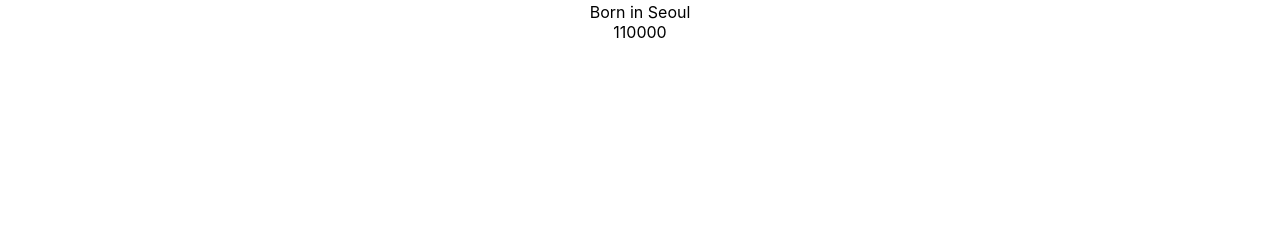
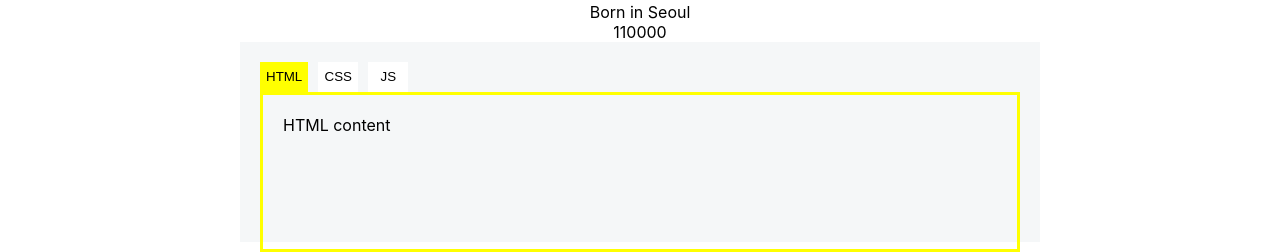
Before and after one commit to pizzaYami/shopping_mall_project, a React (Create React App) app: page /detail/1 in a window 1280 px wide. Shown: the part 635-887 px from the top of the page. Before the commit the page ends 800 px from the top, so only its background shows below. Built offline with nearby package versions, Linux system fonts and the light colour scheme.

Commit message:
[feat] 추가 tap만들기

```diff
--- a/package.json
+++ b/package.json
@@ -9,9 +9,11 @@
     "axios": "^1.4.0",
     "bootstrap": "^5.3.1",
     "react": "^18.2.0",
+    "react-bootstrap": "^2.8.0",
     "react-dom": "^18.2.0",
     "react-router-dom": "^6.15.0",
     "react-scripts": "5.0.1",
+    "styled-components": "^6.0.7",
     "web-vitals": "^2.1.4"
   },
   "scripts": {
--- a/src/components/Card.js
+++ b/src/components/Card.js
@@ -6,9 +6,6 @@ import axios from "axios";
 function Card() {
   let [shoes, setShoes] = useState([...data]);
   let [getCounter, setGetCounter] = useState(2);
-  useEffect(() => {
-    alert("로딩중입니다.");
-  }, [shoes]);
   return (
     <>
       {getCounter < 4 ? (
--- a/src/components/Detail.js
+++ b/src/components/Detail.js
@@ -1,9 +1,9 @@
 import { useParams } from "react-router-dom";
 import { useEffect, useState } from "react";
+import styled from "styled-components";
 
 function Detail({ shoes }) {
   let { id } = useParams();
-
   return (
     <div className="shoes_item">
       {/* eslint-disable-next-line jsx-a11y/alt-text */}
@@ -14,8 +14,71 @@ function Detail({ shoes }) {
       <h4>{shoes[id].title}</h4>
       <p>{shoes[id].content}</p>
       <p>{shoes[id].price}</p>
+      <TabContent />
     </div>
   );
 }
 
+function TabContent() {
+  let [tapButton, setTapButton] = useState(0);
+  let [tapContent, setTapContent] = useState([
+    <div>HTML content</div>,
+    <div>CSS content</div>,
+    <div>JS content</div>,
+  ]);
+  return (
+    <Container>
+      <TapContainer tapButton={tapButton}>
+        <button
+          onClick={() => {
+            setTapButton(0);
+          }}
+        >
+          HTML
+        </button>
+        <button
+          onClick={() => {
+            setTapButton(1);
+          }}
+        >
+          CSS
+        </button>
+        <button
+          onClick={() => {
+            setTapButton(2);
+          }}
+        >
+          JS
+        </button>
+      </TapContainer>
+      <TapContents>{tapContent[tapButton]}</TapContents>
+    </Container>
+  );
+}
+
 export default Detail;
+
+let Container = styled.div`
+  background: #f5f7f8;
+  width: 800px;
+  height: 200px;
+  padding: 20px;
+`;
+
+let TapContainer = styled.div`
+  button {
+    height: 30px;
+    min-width: 40px;
+    margin-right: 10px;
+    background-color: white; // 나중에 바꿈
+  }
+  button: nth-child(${(props) => props.tapButton + 1}) {
+    background: yellow;
+  }
+`;
+
+let TapContents = styled.div`
+  height: 100%;
+  padding: 20px;
+  border: 3px solid yellow;
+`;
```
Also changed, not shown: 1 other file (tests, documents, lock files or other folders).
